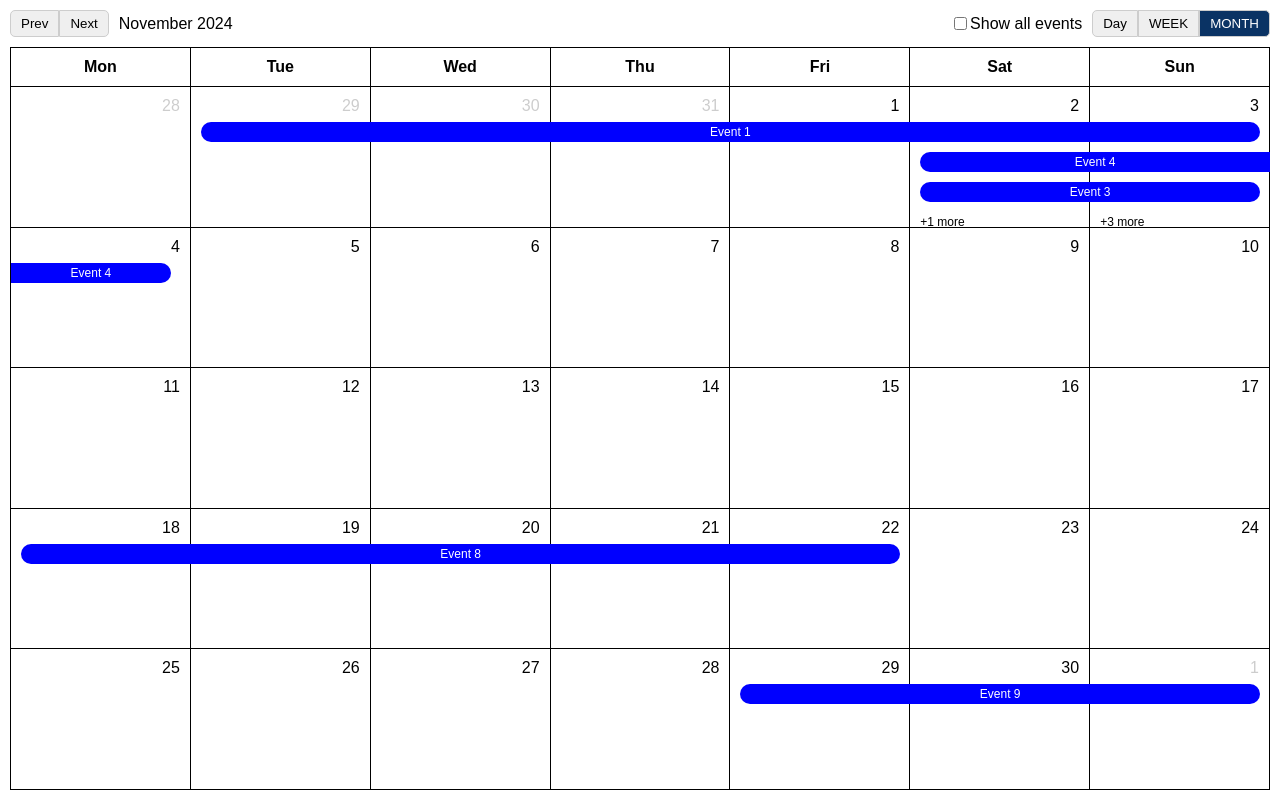
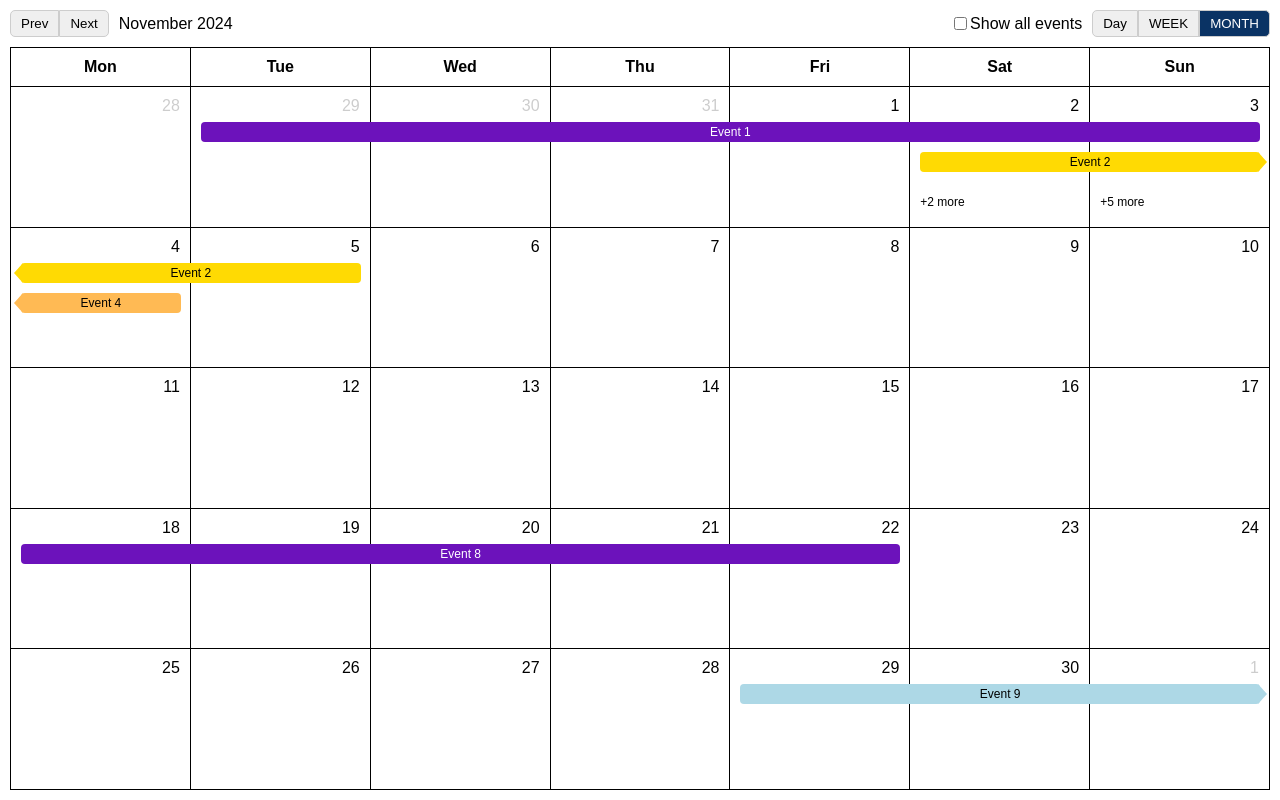
Before and after one commit to shivanand-harness/Calendar-Events, a React (Create React App) app: page / in a window 1280 px wide. Built offline with nearby package versions, Linux system fonts and the light colour scheme.

Commit message:
implement event spanning arrow and support colors

```diff
--- a/src/Calendar/EventViews/EventView.tsx
+++ b/src/Calendar/EventViews/EventView.tsx
@@ -2,6 +2,7 @@ import { CalendarEventSpec } from "../types";
 
 import styles from "./EventViews.module.scss";
 import { DEFAULT_TOP_PADDING, EVENT_HEIGHT, PADDING } from "../constants";
+import classNames from "classnames";
 
 interface EventViewProps<T> {
   event: CalendarEventSpec<T>;
@@ -12,38 +13,58 @@ interface EventViewProps<T> {
 
 export default function EventView<T>(props: EventViewProps<T>) {
   const { event, rowIndex, colWidth } = props;
-  const { eventInfo, span, left, startDateOverLapping, endDateOverLapping } =
-    event;
-  const { name } = eventInfo as any;
+  const {
+    eventInfo = {},
+    span,
+    left,
+    startDateOverLapping,
+    endDateOverLapping,
+  } = event;
+  const { name, backgroundColor, color } = eventInfo as any;
 
-  const classes = [styles.event];
-  const top =
-    rowIndex * (EVENT_HEIGHT + PADDING) + PADDING + DEFAULT_TOP_PADDING;
+  const top = rowIndex * (EVENT_HEIGHT + PADDING) + DEFAULT_TOP_PADDING;
   let width = colWidth * span - PADDING * 2;
   let leftPosition = colWidth * left + PADDING;
-  if (startDateOverLapping) {
-    leftPosition = leftPosition - PADDING;
-    classes.push(styles.start_overlapping);
-  }
-  if (endDateOverLapping) {
-    width = width + PADDING;
-    if (startDateOverLapping) {
-      width = width + PADDING;
-    }
-    classes.push(styles.end_overlapping);
-  }
 
   return (
+    <>
       <div
         style={{
           width: `${width}px`,
           left: `${leftPosition}px`,
           top: `${top}px`,
           height: `${EVENT_HEIGHT}px`,
+          backgroundColor,
+          color,
         }}
-      className={classes.join(" ")}
+        className={styles.event}
       >
         {name}
+        {startDateOverLapping && (
+          <div
+            className={classNames(styles.overLapping, styles.leftOverLapping)}
+            style={{
+              height: `${EVENT_HEIGHT}px`,
+              borderTopWidth: `${PADDING}px`,
+              borderBottomWidth: `${PADDING}px`,
+              borderRightWidth: `${PADDING - 1}px`,
+              borderRightColor: backgroundColor,
+            }}
+          />
+        )}
+        {endDateOverLapping && (
+          <div
+            className={classNames(styles.overLapping, styles.rightOverLapping)}
+            style={{
+              height: `${EVENT_HEIGHT}px`,
+              borderTopWidth: `${PADDING}px`,
+              borderBottomWidth: `${PADDING}px`,
+              borderLeftWidth: `${PADDING - 1}px`,
+              borderLeftColor: backgroundColor,
+            }}
+          />
+        )}
       </div>
+    </>
   );
 }
--- a/src/Calendar/EventViews/EventViews.module.scss
+++ b/src/Calendar/EventViews/EventViews.module.scss
@@ -1,6 +1,6 @@
 .event {
   background-color: blue;
-  border-radius: 12px;
+  border-radius: 4px;
   position: absolute;
   height: 30px;
   top: 10px;
@@ -21,6 +21,24 @@
   border-bottom-right-radius: 0px;
 }
 
+.overLapping {
+  position: absolute;
+  border-style: solid;
+  border-color: transparent;
+}
+
+.rightOverLapping {
+  right: -7px;
+  border-right-width: 0px;
+  border-left-color: blue;
+}
+
+.leftOverLapping {
+  left: -7px;
+  border-left-width: 0px;
+  border-right-color: blue;
+}
+
 .showMoreEvent {
   position: absolute;
   display: flex;
--- a/src/Calendar/constants.ts
+++ b/src/Calendar/constants.ts
@@ -6,7 +6,7 @@ export const AllowedCalendarViewList = [
   { label: "MONTH", value: View.MONTH },
 ];
 
-export const DEFAULT_TOP_PADDING = 25;
+export const DEFAULT_TOP_PADDING = 35;
 export const DEFAULT_BOTTOM_PADDING = 20;
 export const EVENT_HEIGHT = 20;
 export const PADDING = 10
--- a/src/mockData.ts
+++ b/src/mockData.ts
@@ -8,18 +8,22 @@ export const MOCK_CALENDAR_EVENTS = [
       typeId: 2,
       startDate: "29/10/2024",
       endDate: "03/11/2024",
-      }
+      backgroundColor: "#6C12BB",
+      color: "#FFF",
+    },
   },
   {
     startDate: "02/11/2024",
-      endDate: "02/11/2024",
+    endDate: "05/11/2024",
     eventInfo: {
       eventId: 2,
       name: "Event 2",
       typeId: 2,
       startDate: "02/11/2024",
       endDate: "02/11/2024",
-      }
+      backgroundColor: "#FFDA03",
+      color: "#000",
+    },
   },
   {
     startDate: "02/11/2024",
@@ -30,7 +34,9 @@ export const MOCK_CALENDAR_EVENTS = [
       typeId: 2,
       startDate: "02/11/2024",
       endDate: "03/11/2024",
-      }
+      backgroundColor: "#ADD8E6",
+      color: "#000",
+    },
   },
   {
     startDate: "02/11/2024",
@@ -41,7 +47,9 @@ export const MOCK_CALENDAR_EVENTS = [
       typeId: 2,
       startDate: "02/11/2024",
       endDate: "04/11/2024",
-      }
+      backgroundColor: "#FFBA54",
+      color: "#000",
+    },
   },
   {
     startDate: "03/11/2024",
@@ -52,7 +60,9 @@ export const MOCK_CALENDAR_EVENTS = [
       typeId: 2,
       startDate: "03/11/2024",
       endDate: "03/11/2024",
-      }
+      backgroundColor: "#9FAAE7",
+      color: "#000",
+    },
   },
   {
     startDate: "03/11/2024",
@@ -63,7 +73,9 @@ export const MOCK_CALENDAR_EVENTS = [
       typeId: 2,
       startDate: "03/11/2024",
       endDate: "03/11/2024",
-      }
+      backgroundColor: "#F2C0BF",
+      color: "#000",
+    },
   },
   {
     startDate: "03/11/2024",
@@ -74,7 +86,9 @@ export const MOCK_CALENDAR_EVENTS = [
       typeId: 2,
       startDate: "03/11/2024",
       endDate: "03/11/2024",
-      }
+      backgroundColor: "#D9DAE5",
+      color: "#000",
+    },
   },
   {
     startDate: "18/11/2024",
@@ -85,17 +99,21 @@ export const MOCK_CALENDAR_EVENTS = [
       typeId: 2,
       startDate: "18/11/2024",
       endDate: "22/11/2024",
-      }
+      backgroundColor: "#6C12BB",
+      color: "#FFF",
+    },
   },
   {
     startDate: "29/11/2024",
-      endDate: "01/12/2024",
+    endDate: "03/12/2024",
     eventInfo: {
       eventId: 2,
       name: "Event 9",
       typeId: 2,
       startDate: "29/11/2024",
       endDate: "01/12/2024",
-      }
-    }
+      backgroundColor: "#ADD8E6",
+      color: "#000",
+    },
+  },
 ];
```
Lines whose indentation alone changed are shown as unchanged.
